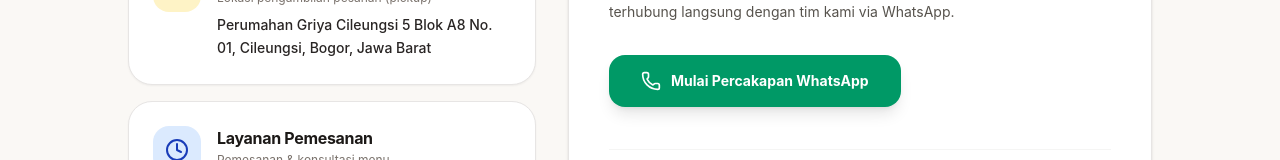
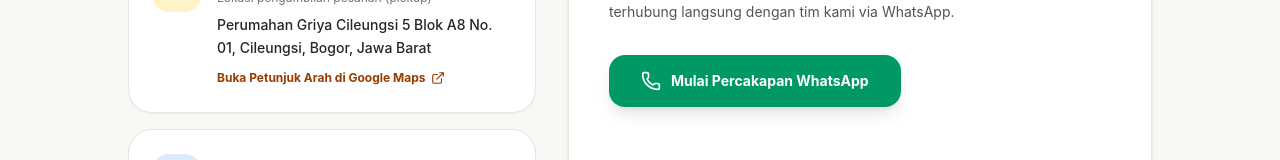
Before and after one commit to fatandzaki013-web/dapur-rasa, a Next.js app: page /kontak in a window 1280 px wide. Shown: the part 490-650 px from the top of the page. Built offline with nearby package versions, Linux system fonts and the light colour scheme; no server answers; the database is empty.

Commit message:
feat(kontak): add direct Google Maps direction link to pickup address

```diff
--- a/src/app/kontak/page.tsx
+++ b/src/app/kontak/page.tsx
@@ -2,7 +2,7 @@
 
 import React from "react";
 import { useStore } from "@/context/StoreContext";
-import { Phone, MapPin, Clock, MessageSquare } from "lucide-react";
+import { Phone, MapPin, Clock, MessageSquare, ExternalLink } from "lucide-react";
 import { InstagramIcon, FacebookIcon } from "@/components/SocialIcons";
 import {
   getWhatsAppNumber,
@@ -64,6 +64,15 @@ export default function ContactPage() {
               <p className="text-sm text-stone-800 font-medium mt-2 leading-relaxed">
                 {address}
               </p>
+              <a
+                href="https://www.google.com/maps/search/?api=1&query=Perumahan+Griya+Cileungsi+5+Cileungsi+Bogor"
+                target="_blank"
+                rel="noopener noreferrer"
+                className="inline-flex items-center gap-1.5 text-xs font-bold text-amber-800 hover:text-amber-900 hover:underline mt-2.5 transition"
+              >
+                <span>Buka Petunjuk Arah di Google Maps</span>
+                <ExternalLink className="w-3.5 h-3.5" />
+              </a>
             </div>
           </div>
 
```
